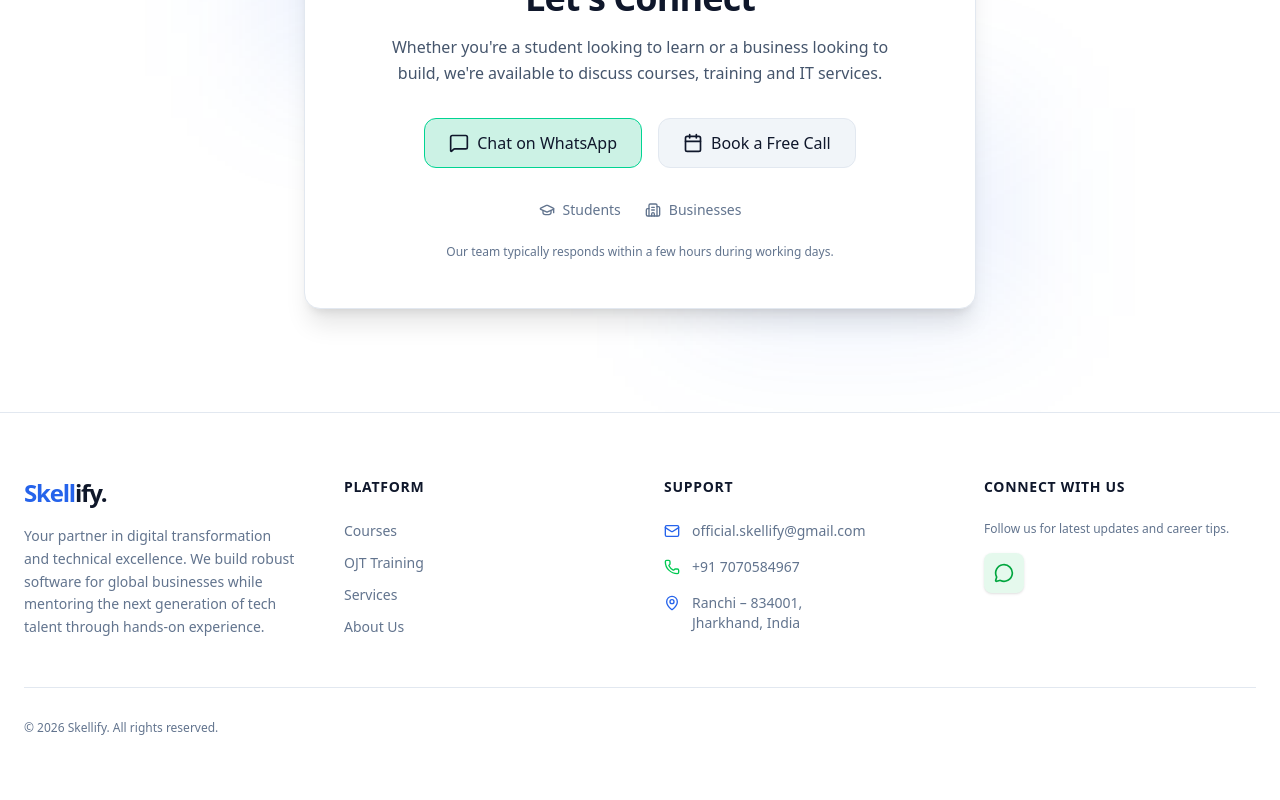
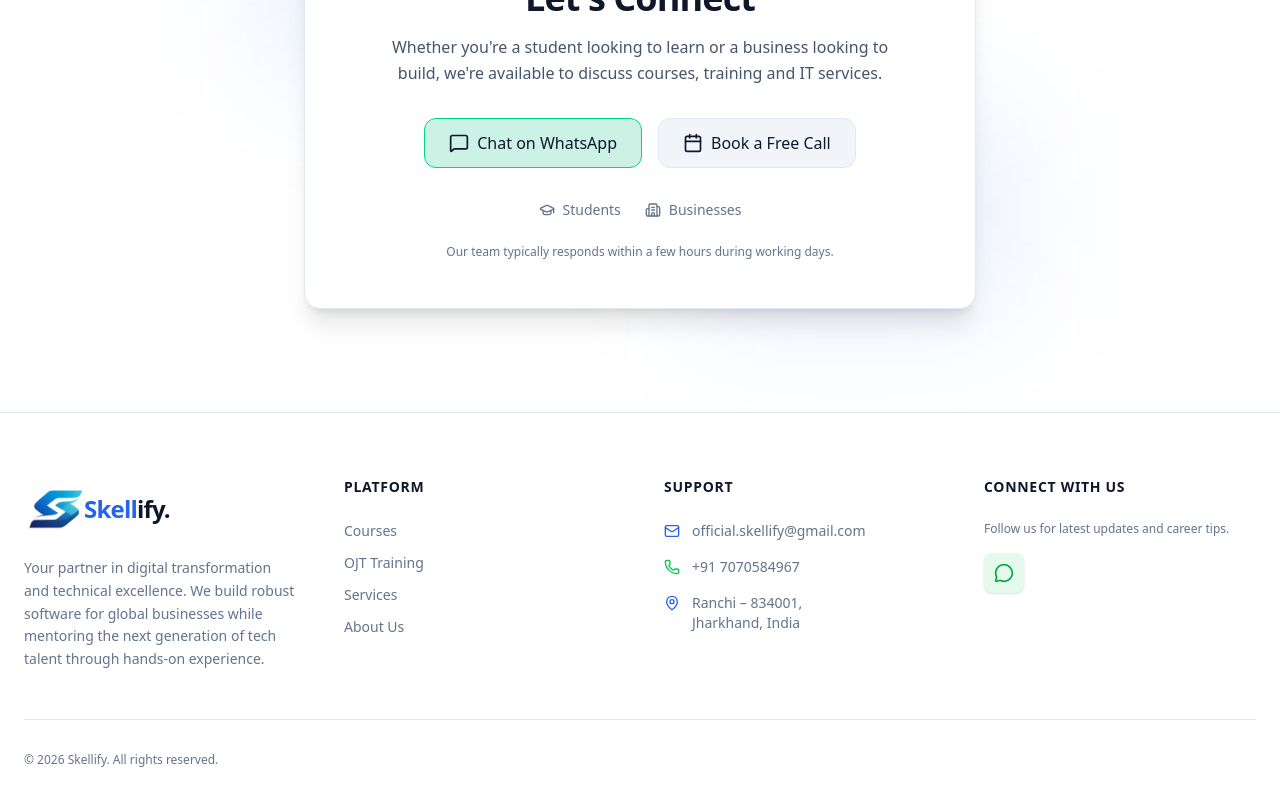
Before and after one commit to skellify25/skellify-main, a Next.js app: page / in a window 1280 px wide. Shown: the part 2652-3452 px from the top of the page. Before the commit the page ends 3420 px from the top, so only its background shows below. Built offline with nearby package versions, Linux system fonts and the light colour scheme.

Commit message:
added logo in footer

```diff
--- a/src/components/Footer.tsx
+++ b/src/components/Footer.tsx
@@ -9,6 +9,7 @@ import {
   Instagram,
   Facebook
 } from "lucide-react";
+import Image from "next/image";
 import { WHATSAPP_LINK, INSTAGRAM_LINK } from "@/constants/contact";
 
 // Custom X (formerly Twitter) Icon Component
@@ -33,8 +34,27 @@ const Footer = () => {
 
           {/* Brand Section */}
           <div className="flex flex-col gap-4">
-            <Link href="/" className="text-2xl font-bold tracking-tighter">
-              <span className="text-primary">Skell</span>ify.
+            <Link href="/" className="flex items-center font-bold tracking-tighter">
+              <Image
+                src="/ske_1.png"
+                alt="Skellify Logo"
+                width={56}
+                height={56}
+                priority
+                className="object-contain shrink-0
+                          h-10 w-10
+                          sm:h-12 sm:w-12
+                          md:h-14 md:w-14
+                          lg:h-16 lg:w-16"
+              />
+
+              <span
+                className="leading-none -ml-1
+                          text-lg
+                          sm:text-xl
+                          md:text-2xl">
+                <span className="text-primary">Skell</span>ify.
+              </span>
             </Link>
             <p className="text-sm text-slate-500 dark:text-slate-400 leading-relaxed max-w-xs">
               Your partner in digital transformation and technical excellence. We build robust software for global businesses while mentoring the next generation of tech talent through hands-on experience.
```
